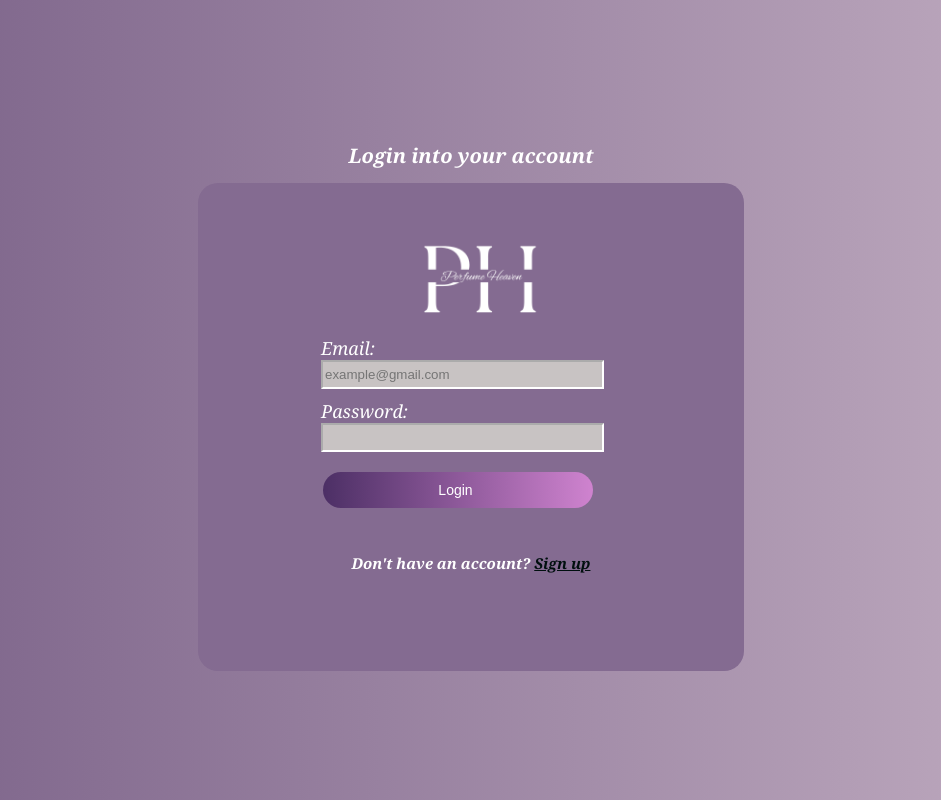
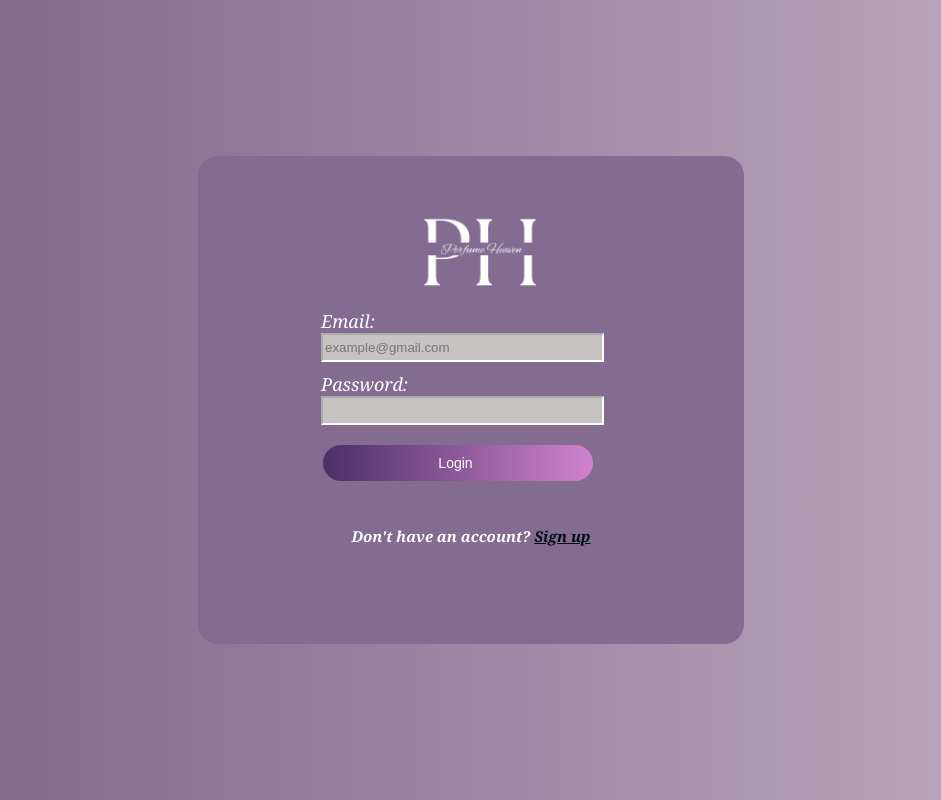
Before and after one commit to dareenZahran/react, a React (Create React App) app in the folder perfume-store/: page /login in a window 1280 px wide. Shown: the whole page, without its empty margins (169-1110 px from the left). Built offline with nearby package versions, Linux system fonts and the light colour scheme.

Commit message:
remove h

```diff
--- a/perfume-store/src/login/login.jsx
+++ b/perfume-store/src/login/login.jsx
@@ -47,7 +47,7 @@
     //style={{ backgroundImage: `url("img/img6.png")` }}
     <div className="login-container" >
       {/* <h1 className='MP'>MP</h1> */}
-      <h1 className="h">Login into your account</h1>
+
       <form onSubmit={handleSubmit} className="login-form">
       <img src='img/p3.png' className='logo'/>
         <div className="form-group">
```
